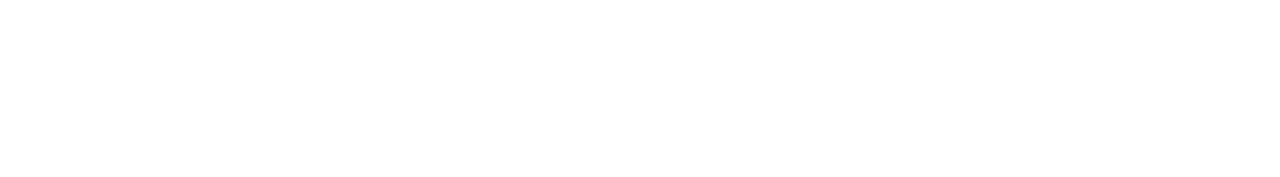
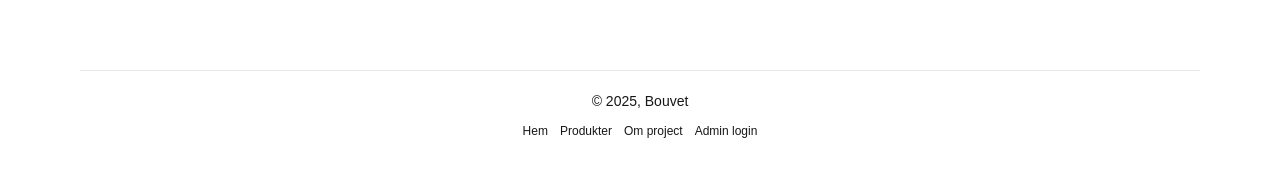
Before and after one commit to ozayo/auktion, a Next.js app in the folder frontend/: page /my-page/my-favorites in a window 1280 px wide. Shown: the part 359-536 px from the top of the page. Built offline with nearby package versions, Linux system fonts and the light colour scheme; no server answers.

Commit message:
footer component created

```diff
--- a/frontend/app/layout.tsx
+++ b/frontend/app/layout.tsx
@@ -8,6 +8,7 @@ import { AuthProvider } from "@/contexts/AuthContext";
 import { FavoritesProvider } from "@/contexts/FavoritesContext";
 import AuthModals from "@/components/AuthModals";
 import { CategoryProvider } from '@/contexts/CategoryContext';
+import Footer from "@/components/Footer";
 
 const geistSans = localFont({
   src: "./fonts/GeistVF.woff",
@@ -58,6 +59,9 @@ export default function RootLayout({
                   {children}
                 </div>
               </main>
+              <footer className="container mx-auto max-w-6xl px-4">
+                <Footer />
+              </footer>
               <AuthModals
                 isLoginModalOpen={isLoginModalOpen}
                 closeLoginModal={closeLoginModal}
--- /dev/null
+++ b/frontend/components/Footer.tsx
@@ -0,0 +1,23 @@
+import Link from 'next/link';
+import React from 'react';
+
+
+
+const Footer: React.FC = () => {
+
+  return (
+    <div className='pt-5 pb-12 mt-20 border-t border-gray-200'>
+      <div className='flex flex-col gap-3 items-center'>
+        <p className='font-light text-sm'>© 2025, Bouvet</p>
+        <div className='flex flex-row gap-3'>
+          <Link className='font-light text-xs hover:text-blue-700' href="/">Hem</Link>
+          <Link className='font-light text-xs hover:text-blue-700' href="/produkter">Produkter</Link>
+          <Link className='font-light text-xs hover:text-blue-700' href="/om-project">Om project</Link>
+          <Link className='font-light text-xs hover:text-blue-700' href="/login">Admin login</Link>
+        </div>
+      </div>
+    </div>
+  );
+};
+
+export default Footer;
```
